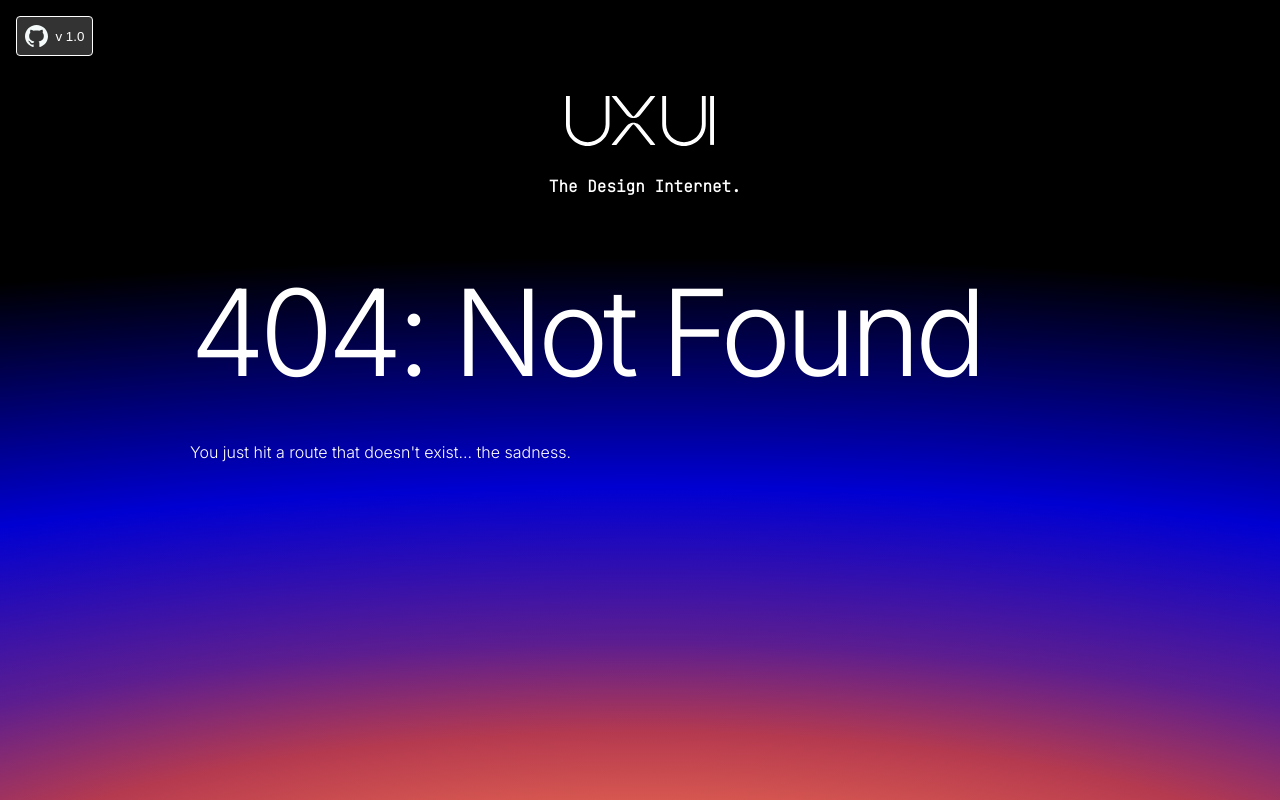
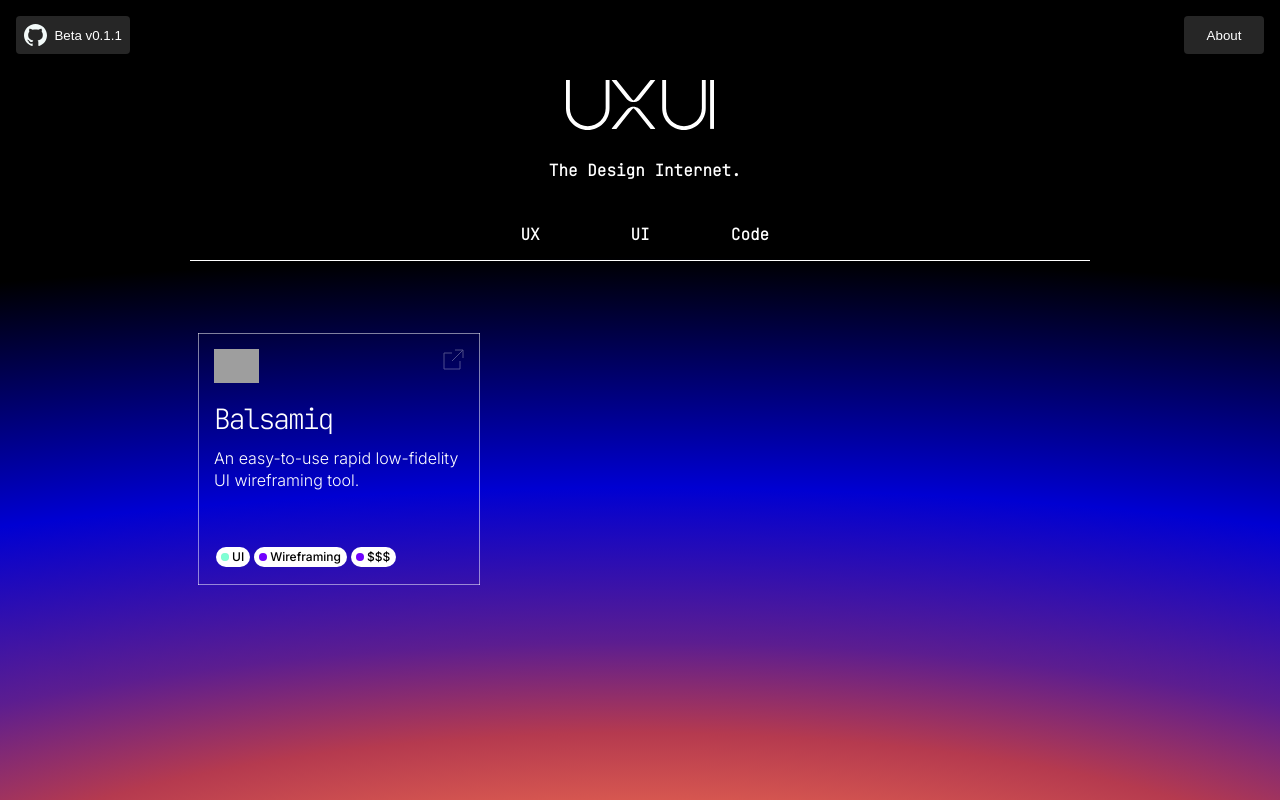
Before and after one commit to jordanstephensen/uxui, a Gatsby site: page /ux in a window 1280 px wide. Before the commit this address had no page. Built offline with nearby package versions, Linux system fonts and the light colour scheme; Gatsby itself is replaced by a stand-in of ours; grey boxes are pictures that could not be loaded.

Commit message:
buncha random shit

```diff
--- a/data/staticdata.json
+++ b/data/staticdata.json
@@ -1,5 +1,5 @@
 {
-    "uicards": [
+    "designtool": [
         {
             "logo":"https://upload.wikimedia.org/wikipedia/commons/thumb/3/33/Figma-logo.svg/800px-Figma-logo.svg.png",
             "header":"Figma",
@@ -41,6 +41,19 @@
             "children": "Framer is a browser-based interactive design and prototyping tool."
         },
         {
+            "logo":"https://encrypted-tbn0.gstatic.com/images?q=tbn:ANd9GcTjAtL1Dicwo85KSbk9-QGDmrEqWFz0naDDEg&usqp=CAU",
+            "header":"UXPin",
+            "link":"https://www.uxpin.com/",
+            "target":"_blank",
+            "category":"UI",
+            "tag":"Design Tool",
+            "cost":"$$$",
+            "children": "A UI design tool with interactive states, logic, and code components built in."
+        }
+
+    ],
+    "wireframing": [
+        {
             "logo":"https://ga1.imgix.net/logo/o/91065-1487749816-7583342?auto=format&ch=Width%2CDPR&dpr=2.63&ixjsv=2.0.0&ixlib=rb-1.0.0&q=38&w=400",
             "header":"Balsamiq",
             "link":"https://balsamiq.com/",
@@ -49,17 +62,21 @@
             "tag":"Wireframing",
             "cost":"$$$",
             "children": "An easy-to-use rapid low-fidelity UI wireframing tool."
-        },
+        }
+    ],
+    "color": [
         {
             "logo":"https://ph-files.imgix.net/46ac658f-2ba2-45ce-b684-1366d80dbbe4?auto=format",
             "header":"Color Box",
             "link":"https://colorbox.io/",
             "target":"_blank",
             "category":"UI",
-            "tag":"Colors",
+            "tag":"Color",
             "cost":"Open-Source",
             "children": "An open-source tool for creating color palettes originally developed by Lyft's team."
-        },
+        }
+    ],
+    "icons": [
         {
             "logo":"https://avatars.githubusercontent.com/u/29268069?s=400&v=4",
             "header":"Feather Icons",
@@ -69,6 +86,16 @@
             "tag":"Icons",
             "cost":"Open-Source",
             "children": "An open-source set of 24px React icons. Sets for Sketch and Figma available as well."
+        },
+         {
+            "logo":"https://static.production.thenounproject.com/img/nounproject_logo.60e860f212a5.png",
+            "header":"CSS.gg",
+            "link":"https://thenounproject.com/",
+            "target":"_blank",
+            "category":"UI",
+            "tag":"Icons",
+            "cost":"Free Plan",
+            "children": "A massive and diverse collection of icons made by designers from all over the world."
         },
         {
             "logo":"https://static.production.thenounproject.com/img/nounproject_logo.60e860f212a5.png",
@@ -81,25 +108,17 @@
             "children": "A massive and diverse collection of icons made by designers from all over the world."
         },
         {
-            "logo":"https://i0.wp.com/blog.fontawesome.com/wp-content/uploads/2019/07/avatar-blue-scale-0.5@2x.png?resize=1%2C1&ssl=1",
-            "header":"Font Awesome",
-            "link":"https://fontawesome.com/",
+            "logo":"https://static.production.thenounproject.com/img/nounproject_logo.60e860f212a5.png",
+            "header":"The Noun Project",
+            "link":"https://thenounproject.com/",
             "target":"_blank",
             "category":"UI",
             "tag":"Icons",
             "cost":"Free Plan",
-            "children": "A vector icon font and toolkit. Super easy to import into your projects and use."
-        },
-        {
-            "logo":"https://www.saashub.com/images/app/service_logos/26/a214ae57b3aa/large.png?1560201270",
-            "header":"Streamline Icons",
-            "link":"https://streamlineicons.com/",
-            "target":"_blank",
-            "category":"UI",
-            "tag":"Icons",
-            "cost":"$$$",
-            "children": "A massive categorized 30,000-icon library, each icon available in 3 distinct weights."
-        },
+            "children": "A massive and diverse collection of icons made by designers from all over the world."
+        }
+    ],
+    "fonts": [
         {
             "logo":"https://www.jetbrains.com/company/brand/img/jetbrains_logo.png",
             "header":"Jetbrains Mono",
@@ -119,7 +138,9 @@
             "tag":"Font",
             "cost":"Open-Source",
             "children": "A beautiful open-source variable sans-serif font, intended for use on-screen."
-        },
+        }
+    ],
+    "repo": [
         {
             "logo":"https://encrypted-tbn0.gstatic.com/images?q=tbn:ANd9GcTCbmLVIGyVVDqk_7ey7S1UbliLmqOHVMXJJA&usqp=CAU",
             "header":"GitHub",
--- a/src/components/button.css
+++ b/src/components/button.css
@@ -2,13 +2,37 @@
     display: flex;
     flex-flow: row nowrap;
     align-items: center;
+    justify-content: center;
+    height: 38px;
+    min-width: 80px;
     color: white;
-    background-color: rgba(255, 255, 255, 0.2);
+    background-color: rgba(255, 255, 255, 0.15);
     padding: 0.5rem;
-    border: 1px solid white;
+    /* box-shadow: inset 0px 0px 0px 0.5px rgba(255, 255, 255); */
     border-radius: 0.25rem;
+    transition: 0.2s cubic-bezier(0.2, 0.8, 0.2, 1);
+    border-width: 0;
+    border-style: none;
 }
 
 button p {
     margin: 0;
 }
+
+button:hover {
+    /* color: black; */
+    cursor: pointer;
+    box-shadow: inset 0px 0px 0px 2px rgba(255, 255, 255);
+    box-shadow: inset 0px 0px 0px 20px rgba(255, 255, 255, 0), inset 0px 0px 10px rgba(255, 255, 255, 0.05);
+    border-radius: 0.5rem;
+    background-color: rgba(255, 255, 255, 0.2);
+}
+
+button:active {
+    color: white;
+    background: blue;
+}
+
+button:focus {
+    /* border: 10px solid rgba(0, 240, 255, 0.2); */
+}
--- a/src/components/card.css
+++ b/src/components/card.css
@@ -15,7 +15,7 @@
 card:hover {
     /* background: rgba(255, 255, 255, 0.15); */
     background: linear-gradient(180deg, rgba(255, 255, 255, 0.15) 0%, rgba(255, 255, 255, 0.10) 100%);
-    box-shadow: inset 0px 0px 0px 20px rgba(255, 255, 255, 0), 0px 0px 20px rgba(255, 255, 255, 0.05), inset 0px 0px 30px rgba(255, 255, 255, 0.15);
+    box-shadow: inset 0px 0px 0px 20px rgba(255, 255, 255, 0), 0px 0px 20px rgba(255, 255, 255, 0.05), inset 0px 0px 30px rgba(255, 255, 255, 0.05);
     border-radius: 16px;
     transition: 0.2s cubic-bezier(0.2, 0.8, 0.2, 1);
 }
--- a/src/components/filter.css
+++ b/src/components/filter.css
@@ -1,8 +1,25 @@
-.filter {
+filter {
     color: white;
+    display: flex;
+    justify-content: center;
+    flex-flow: row nowrap;
+    width: 100px;
+    height: 50px;
     padding: 2px 5px;
-    margin: 2px;
-    border: 1px solid white;
-    border-radius: 30px;
-    display: inline;
+    /* border: 0.5px solid white; */
+    vertical-align: middle;
+    border-radius: 32px 32px 0 0;
 }
+
+filter:hover {
+    background: linear-gradient(180deg, rgba(255, 255, 255, 0.15) 0%, rgba(255, 255, 255, 0.10) 100%);
+    box-shadow: inset 0px 0px 0px 20px rgba(255, 255, 255, 0), 0px 0px 20px rgba(255, 255, 255, 0.05), inset 0px 0px 30px rgba(255, 255, 255, 0.05);
+    border-radius: 16px 16px 0 0;
+    transition: 0.2s cubic-bezier(0.2, 0.8, 0.2, 1);
+    cursor: pointer;
+    /* border-bottom: 8px solid rgb(255, 255, 255, 0); */
+}
+
+filter h4 {
+    line-height: 37px;
+}
--- a/src/components/filter.js
+++ b/src/components/filter.js
@@ -4,7 +4,9 @@
 import './filter.css'
 
 const Filter = ({ label }) => (
-        <h4 className="filter">{label}</h4>
+      <filter >
+        <h4>{label}</h4>
+      </filter>
 )
 
 Filter.propTypes = {
--- a/src/components/header.css
+++ b/src/components/header.css
@@ -1,8 +1,9 @@
 .header {
     display: flex;
+    width: 100%;
     flex-direction: column;
     align-items: center;
-    padding: 2rem 0rem 4rem;
+    padding: 1rem 0rem 4rem;
     max-width: 900px;
     margin: 0 auto;
 }
@@ -13,4 +14,17 @@
 
 .header__filters {
     margin-top: 1rem;
+    width: 100%;
+    display: flex;
+    flex-flow: row nowrap;
+    justify-content: center;
+    border-bottom: 0.5px solid rgb(255, 255, 255, 1);
 }
+
+.HeaderScrolled {
+    background: rgba(0,0,0, 0.7);
+    backdrop-filter: blur(10px);
+    position: fixed;
+    z-index: 100;
+    top: 0;
+  }
--- a/src/components/header.js
+++ b/src/components/header.js
@@ -1,7 +1,7 @@
 import { Link } from "gatsby"
 import PropTypes from "prop-types"
 import React from "react"
-// import Filter from "../components/filter"
+import Filter from "../components/filter"
 import logo from "../images/uxui-logo.svg"
 
 import './header.css'
@@ -36,15 +36,11 @@
             <img id="header__logo" src={logo} alt="UXUI"/>
         </Link>
         <h4>&nbsp;The Design Internet.</h4>
-        {/* <div className="header__filters">
-          <Filter label="Design Tools" />
-          <Filter label="Design Systems" />
-          <Filter label="Color" />
-          <Filter label="Icons" />
-          <Filter label="Fonts" />
-          <Filter label="Accessibility" />
-          <Filter label="User Experience" />
-        </div> */}
+        <div className="header__filters">
+          <Filter label="UX" />
+          <Filter label="UI" />
+          <Filter label="Code" />
+        </div>
     </div>
     )
   };
--- a/src/components/layout.css
+++ b/src/components/layout.css
@@ -12,6 +12,7 @@
   /* background: linear-gradient(0deg, #5302FF 0%, #1502FF 22.92%, #000000 78.12%); */
   /* background: linear-gradient(180deg, #000000 29.43%, #001BBE 69.03%, #6B6DA8 80.41%, #BE8598 86.85%, #FF978C 92.42%, #FF8A70 96.25%, #FF531E 100%); */
   background: radial-gradient(236.43% 109.74% at 50% 118.89%, #DB5B50 16.09%, #B53A4F 24.83%, #5C1D90 35.18%, #0000D2 52.76%, #000000 79.09%);
+  /* background: black; */
   background-repeat: no-repeat;
   background-attachment: fixed;
   margin: 0px;
@@ -112,7 +113,7 @@
 
 ::selection {
   color: #000;
-  background-color: rgb(187, 255, 0);
+  background-color: rgb(255, 255, 0);
 }
 
 
--- a/src/components/pill.css
+++ b/src/components/pill.css
@@ -24,6 +24,14 @@
     margin-right: 0.125rem;
 }
 
-.pill-category--ux {
+#UI {
+    background-color: aquamarine;
+}
 
+#Free {
+    background-color: greenyellow;
 }
+
+#Free Plan {
+    background-color: greenyellow;
+}
--- a/src/components/pill.js
+++ b/src/components/pill.js
@@ -13,8 +13,8 @@
 
 
 const Pill = ({ label, color, type }) => (
-        <div className="pill">
-          <svg className="pill__sphere" width="8" height="8" viewBox="0 0 8 8" fill="none" xmlns="http://www.w3.org/2000/svg">
+        <div className="pill" >
+          <svg className="pill__sphere" id={label} width="8" height="8" viewBox="0 0 8 8" fill="none" xmlns="http://www.w3.org/2000/svg">
            <circle cx="4" cy="4" r="4"/>
           </svg>
           <h6 id="pill__text">{label}</h6>
--- a/src/components/topbar.css
+++ b/src/components/topbar.css
@@ -2,6 +2,6 @@
     height: 2rem;
     display: flex;
     flex-flow: row nowrap;
-
     padding: 1rem;
+    justify-content: space-between;
 }
--- a/src/components/topbar.js
+++ b/src/components/topbar.js
@@ -9,9 +9,8 @@
 
 const Topbar = ({ children }) => (
   <topbar>
-    <div className="topbar__container--left">
-      <Button link="https://github.com/jordanstephensen/uxui"><img src={github} alt="Github logo"/> &nbsp; v 1.0</Button>
-    </div>
+      <Button type="button" link="https://github.com/jordanstephensen/uxui"><img src={github} alt="Github logo"/> &nbsp; Beta v0.1.1</Button>
+      <Button type="button" link="https://github.com/jordanstephensen/uxui">About</Button>
   </topbar>
 )
 
--- /dev/null
+++ b/src/pages/ux.js
@@ -0,0 +1,27 @@
+import React from "react"
+
+import Layout from "../components/layout"
+import Card from "../components/card"
+import SEO from "../components/seo"
+
+import data from "../../data/staticdata.json"
+
+const UXPage = () => (
+  <Layout>
+    <SEO title="UX" />
+      {data.wireframing.map(card => (
+        <Card
+          logo={card.logo}
+          header={card.header}
+          link={card.link}
+          target={card.target}
+          category={card.category}
+          tag={card.tag}
+          cost={card.cost}>
+            {card.children}
+        </Card>
+      ))}
+  </Layout>
+)
+
+export default UXPage
```
Also changed, not shown: src/pages/index.js (+63 -2 lines), 1 other file.
